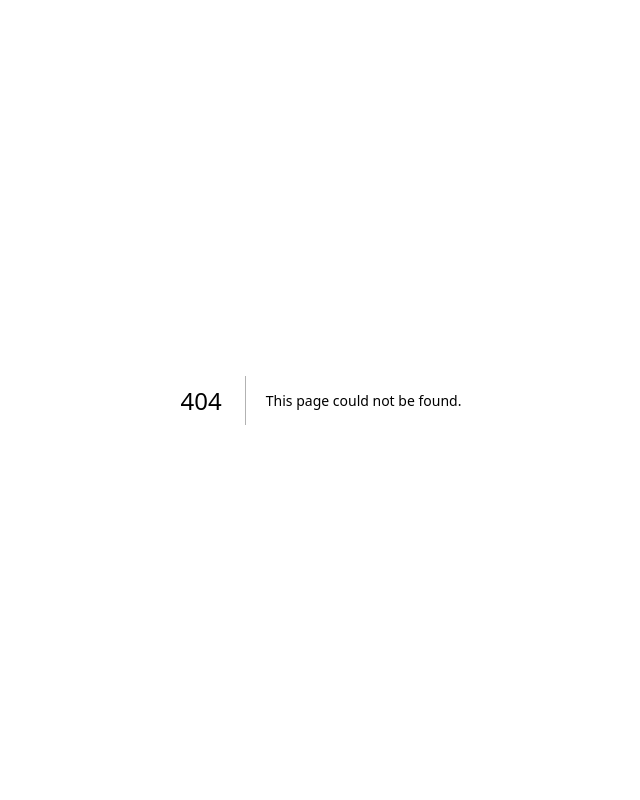
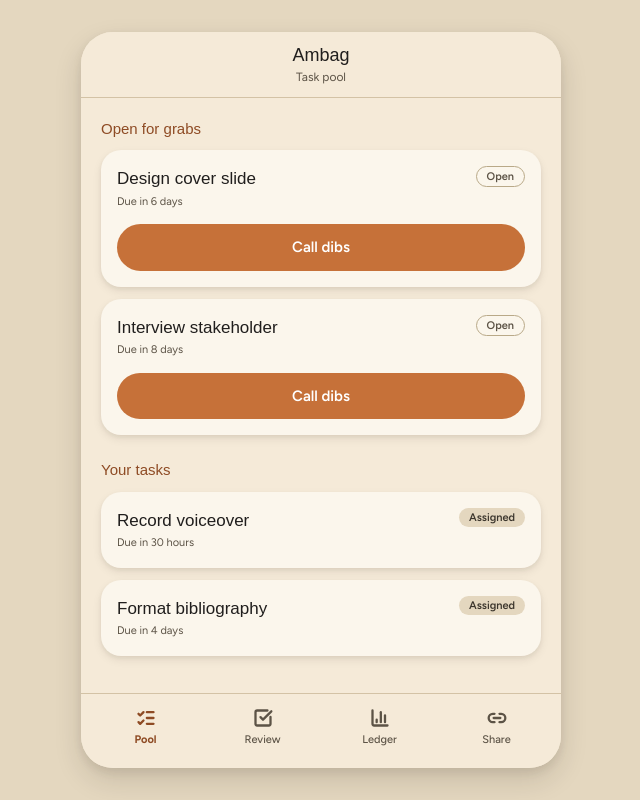
Before and after one commit to Caelusary/ambag, a Next.js app in the folder app/: page /pool in a window 1280 px wide. Before the commit this address had no page. Shown: the whole page, without its empty margins (319-959 px from the left). Built offline with nearby package versions, Linux system fonts and the light colour scheme; a web font is replaced by a local one.

Commit message:
feat(pool): added pool page for claiming open tasks and listing your own

```diff
--- /dev/null
+++ b/app/src/app/(shell)/pool/page.tsx
@@ -0,0 +1,67 @@
+"use client";
+
+import Link from "next/link";
+import { useStore } from "@/lib/store";
+import { useNow } from "@/lib/clock";
+import { Card } from "@/components/ui/Card";
+import { Tag } from "@/components/ui/Tag";
+import { Button } from "@/components/ui/Button";
+import { formatDeadline, statusLabel, statusMeta } from "@/lib/types";
+
+export default function PoolPage() {
+  const { tasks, currentUser, claimTask } = useStore();
+  const now = useNow();
+  const openTasks = tasks.filter((t) => t.status === "open");
+  const myTasks = tasks.filter((t) => t.assignee === currentUser);
+
+  return (
+    <div className="flex flex-col gap-6">
+      <section>
+        <h2 className="mb-2.5 font-heading text-[15px] text-accent-700">Open for grabs</h2>
+        <div className="flex flex-col gap-3">
+          {openTasks.map((t) => (
+            <Card key={t.id} elevated>
+              <div className="flex items-start justify-between gap-2">
+                <div className="min-w-0">
+                  <div className="font-heading text-[17px] text-text">{t.title}</div>
+                  <div className="mt-0.5 text-[11px] text-neutral-700">Due {formatDeadline(t.deadlineAt, now)}</div>
+                </div>
+                <Tag variant="outline">Open</Tag>
+              </div>
+              <Button block className="mt-3.5" onClick={() => claimTask(t.id)}>
+                Call dibs
+              </Button>
+            </Card>
+          ))}
+          {openTasks.length === 0 && (
+            <div className="text-sm text-neutral-700">No open tasks right now.</div>
+          )}
+        </div>
+      </section>
+
+      <section>
+        <h2 className="mb-2.5 font-heading text-[15px] text-accent-700">Your tasks</h2>
+        <div className="flex flex-col gap-3">
+          {myTasks.map((t) => (
+            <Link key={t.id} href={`/task/${t.id}`}>
+              <Card interactive elevated>
+                <div className="flex items-start justify-between gap-2">
+                  <div className="min-w-0">
+                    <div className="font-heading text-[17px] text-text">{t.title}</div>
+                    <div className="mt-0.5 text-[11px] text-neutral-700">
+                      Due {formatDeadline(t.deadlineAt, now)}
+                    </div>
+                  </div>
+                  <Tag variant={statusMeta(t.status).tagClass}>{statusLabel(t)}</Tag>
+                </div>
+              </Card>
+            </Link>
+          ))}
+          {myTasks.length === 0 && (
+            <div className="text-sm text-neutral-700">You have no tasks yet — claim one above.</div>
+          )}
+        </div>
+      </section>
+    </div>
+  );
+}
```
